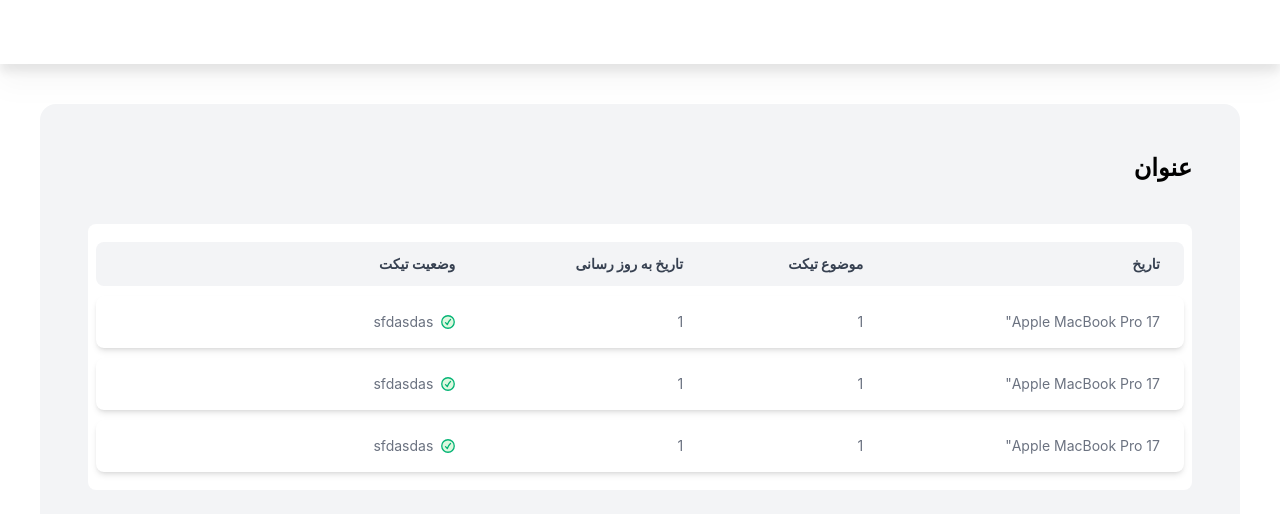
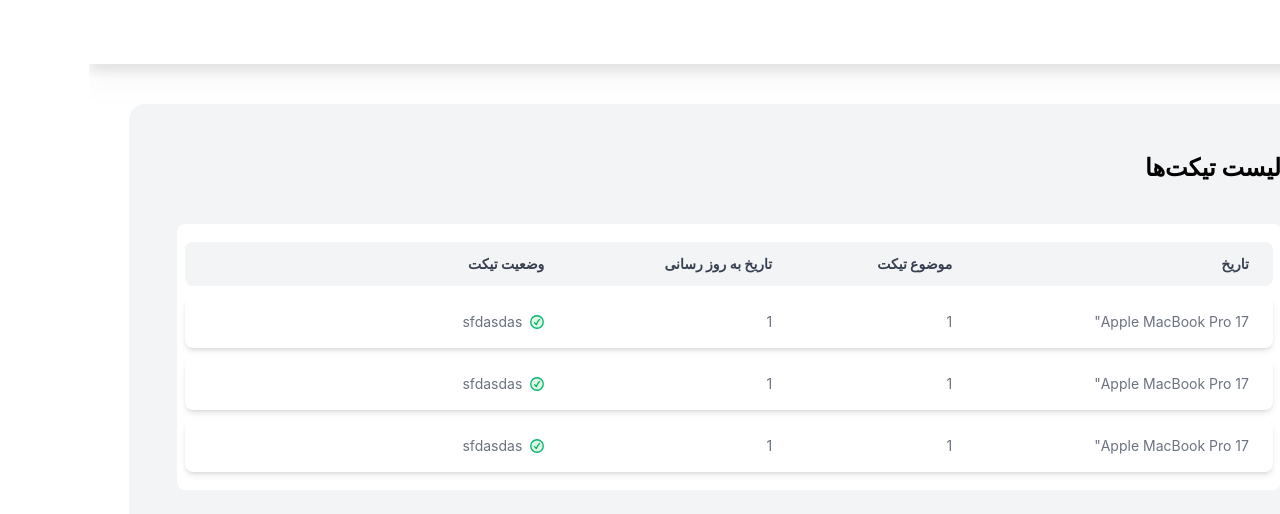
Before and after one commit to Saeed-Khazaei/kavehnegar-code-challenge, a Next.js app: page /tickets in a window 1280 px wide. Shown: the top 514 px of the page. Built offline with nearby package versions, Linux system fonts and the light colour scheme.

Commit message:
add wrapper

```diff
--- a/components/Layout.tsx
+++ b/components/Layout.tsx
@@ -6,10 +6,7 @@ const Layout = (props: { children: React.ReactNode }) => {
       <header className="h-16 w-full bg-white drop-shadow-xl sticky top-0" />
       <div className="w-full p-2 sm:p-5  md:p-10">
         <div className="w-full min-h-fit p-3 sm:p-6 md:p-12 bg-gray-100/100 rounded-2xl	">
-          <div className="w-full min-h-fit  ">
-            <div className="text-2xl font-bold mb-10">عنوان</div>
-            {props.children}
-          </div>
+          <div className="w-full min-h-fit ">{props.children}</div>
         </div>
       </div>
     </>
--- /dev/null
+++ b/components/Wrapper.tsx
@@ -0,0 +1,12 @@
+import React from "react";
+
+const Wrapper = (props: { children: React.ReactNode; title: string }) => {
+  return (
+    <>
+      <div className="text-2xl font-bold mb-10">{props.title}</div>
+      {props.children}
+    </>
+  );
+};
+
+export default Wrapper;
--- a/pages/tickets/index.tsx
+++ b/pages/tickets/index.tsx
@@ -1,9 +1,11 @@
 import type { NextPage } from "next";
 import Image from "next/image";
 import Link from "next/link";
+import Wrapper from "../../components/Wrapper";
 
 const Tickets: NextPage = () => {
   return (
+    <Wrapper title="لیست تیکت‌ها">
       <div className="overflow-x-auto relative bg-white p-2 rounded-lg ">
         <table className="w-full  text-sm text-right text-gray-500 dark:text-gray-400 border-separate border-spacing-y-2.5	">
           <thead className="text-md font-bold text-gray-700 ">
@@ -152,6 +154,7 @@ const Tickets: NextPage = () => {
           </tbody>
         </table>
       </div>
+    </Wrapper>
   );
 };
 
```
Lines whose indentation alone changed are shown as unchanged.
